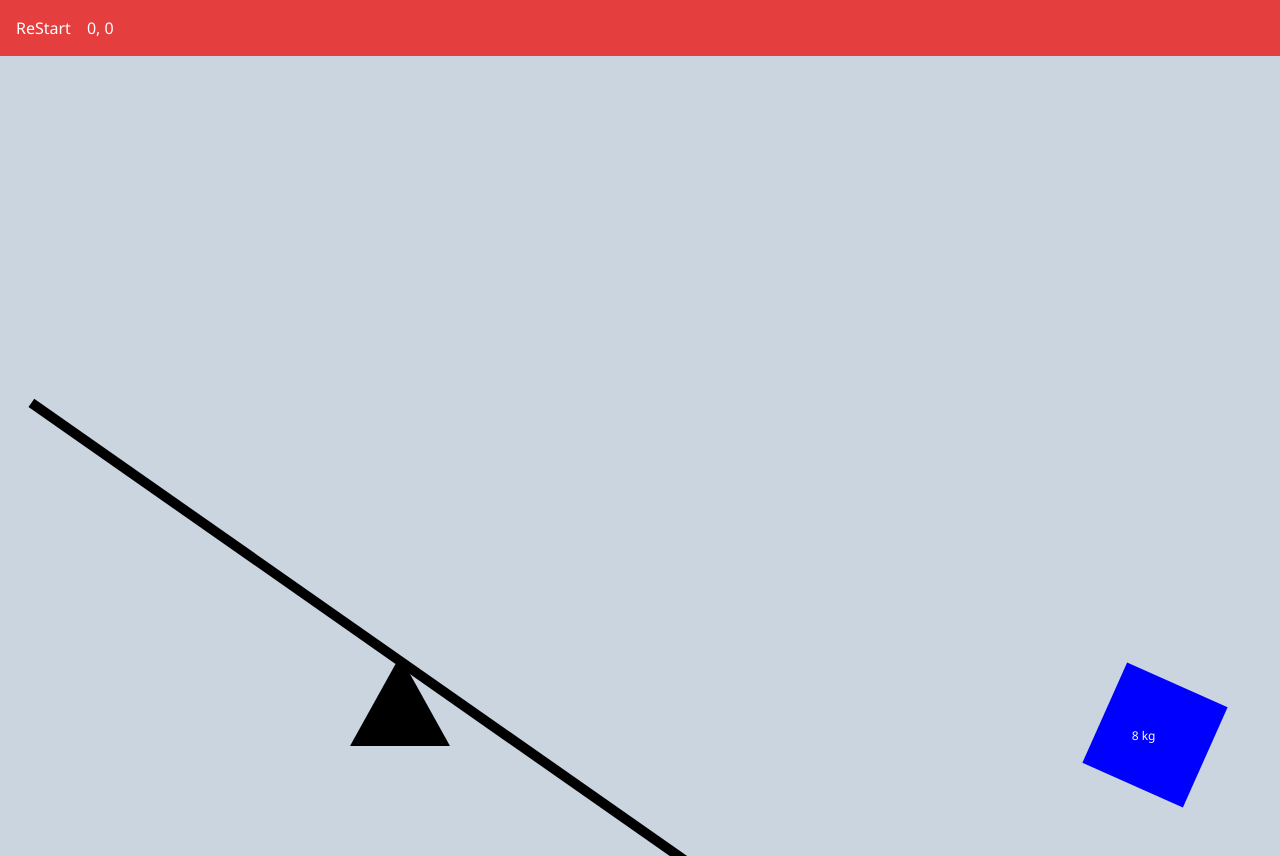
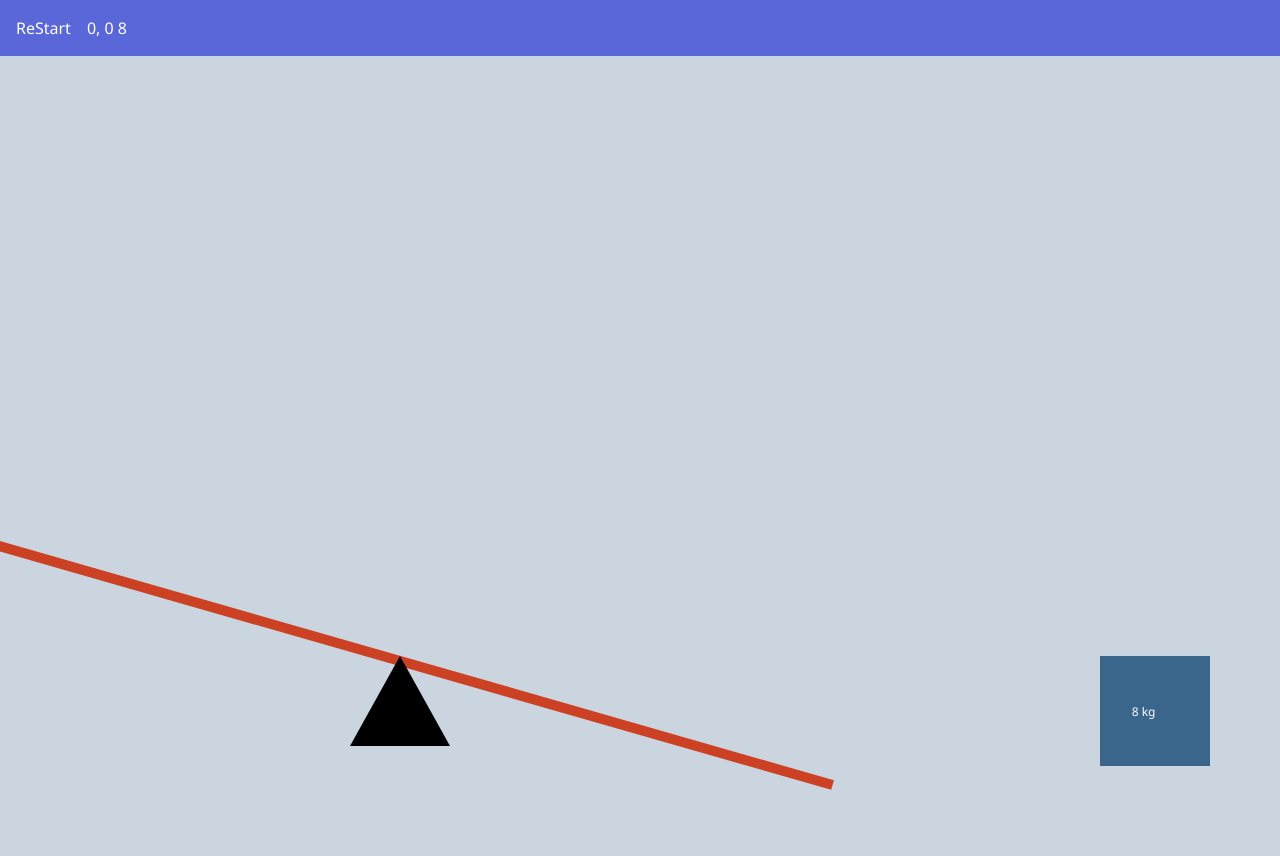
Before and after one commit to mkashifse/teeter-totter, a Vue app: page / in a window 1280 px wide. Built offline with nearby package versions, Linux system fonts and the light colour scheme.

Commit message:
constraint applied

```diff
--- a/package.json
+++ b/package.json
@@ -30,7 +30,9 @@
       "plugin:vue/essential",
       "eslint:recommended"
     ],
-    "rules": {},
+    "rules": {
+      "no-console": 0
+    },
     "parserOptions": {
       "parser": "babel-eslint"
     }
--- a/src/App.vue
+++ b/src/App.vue
@@ -1,27 +1,23 @@
 <template>
   <div id="app">
-    <div class="w-full text-white flex bg-red-600 p-4 shadow-md cursor-pointer">
-      <div class="mr-4" @click="toggleStart()">{{'ReStart'}}</div>
-      <div>{{mouseX}}, {{mouseY}}</div>
+    <div class="w-full text-white flex bg-indigo-600 p-4 shadow-md cursor-pointer">
+      <div class="mr-4" @click="toggleRestart()">{{'ReStart'}}</div>
+      <div>{{mouseX}}, {{mouseY}} {{this.rotation()}}</div>
     </div>
     <svg class="w-screen h-screen bg-gray-400" @click="onMouseOver">
-      <g v-for="(shape,i) in shapes" :key="i">
-        <RectShape :weight="shape.weight" fill="green" :x="shape.x" :y="shape.y" />
-      </g>
-
-      <RectShape
-        :weight="this.rightWeight"
-        fill="blue"
-        :x="1100"
-        :y="560+this.rightWeight*8"
-        :rotate="this.rightWeight*3"
-      />
       <SeeSaw
         :x="centerSeeSaw()"
         :y="seeSawY"
         :width="seeSawWidth"
+        :leftWeight="getLeftWeight()"
         :rightWeight="this.rightWeight"
       />
+      <g v-for="(shape,i) in shapes" :key="i">
+        <RectShape v-if="shape.type === 1" :weight="shape.weight" fill="#6AA84F" :x="shape.x" :y="shape.y" />
+        <TriangleShape v-if="shape.type === 2" :weight="shape.weight" fill="#FF9900" :x="shape.x" :y="shape.y" />
+        <CircleShape v-if="shape.type === 3" :weight="shape.weight" fill="black" :x="shape.x" :y="shape.y" />
+      </g>
+      <RectShape :weight="this.rightWeight" fill="#3a668c"  :x="1100" :y="560 + this.rotation()*5" />
     </svg>
   </div>
 </template>
@@ -39,7 +35,7 @@ export default {
       seeSawY: 600,
       isStart: true,
       y: 0,
-      gravity: 0.02,
+      gravity: 0.05,
       speed: 0.001,
       mouseX: 0,
       mouseY: 0
@@ -62,7 +58,7 @@ export default {
     centerSeeSaw() {
       return window.screen.width / 2 - this.seeSawWidth / 2;
     },
-    toggleStart() {
+    toggleRestart() {
       this.rightWeight = Math.ceil(Math.random() * 10);
       this.shapes = [];
     },
@@ -72,14 +68,24 @@ export default {
         this.speed += this.gravity;
         if (this.selected.y > 560) {
           this.speed = 0.001;
+          this.shapes.forEach(item => {
+            item.y = 560 - this.rotation() * 2;
+          });
+          if(Math.abs(this.rotation())>30 || this.getLeftWeight()>20){
+            this.toggleRestart();
+          }
           clearInterval(interval);
         }
       }, 1);
     },
     getLeftWeight() {
-      return this.shapes
-        .filter(item => item.y > 560)
-        .reduce((p, c) => p + c, 0);
+      return this.shapes.length
+        ? this.shapes.reduce((p, c) => p + c.weight, 0)
+        : 0;
+    },
+    rotation() {
+      const rot = this.rightWeight - this.getLeftWeight();
+      return rot;
     }
   }
 };
--- a/src/components/RectShape.vue
+++ b/src/components/RectShape.vue
@@ -19,7 +19,7 @@ export default {
     };
   },
   props: {
-    fill: { default: "#000" },
+    fill: { default: "#CC4124" },
     x: { default: 0 },
     y: { default: 0 },
     rotate: { default: 0 },
--- a/src/components/SeeSaw.vue
+++ b/src/components/SeeSaw.vue
@@ -20,7 +20,7 @@ export default {
   },
   methods: {
     getBalance() {
-      return (this.rightWeight - this.leftWeight)*5;
+      return (this.rightWeight - this.leftWeight)*2;
     },
     getPointes() {
       const p = `${+this.x + +this.width / 2},${+this.y} ${this.x +
--- a/src/components/TriangleShape.vue
+++ b/src/components/TriangleShape.vue
@@ -1,6 +1,6 @@
 <template>
   <svg>
-    <polygon :points="this.getPointes()" :style="{'fill':fill}" class="triangle" />
+    <polygon :points="this.getPointes()"  :style="{'fill':fill}" class="triangle" />
     <text class="text-xs" v-if="weight" :x="this.x + getWeight()*0.5 - 10" :y="this.y + getWeight()*0.7" fill="white">{{weight}} kg</text>
   </svg>
 </template>
```
